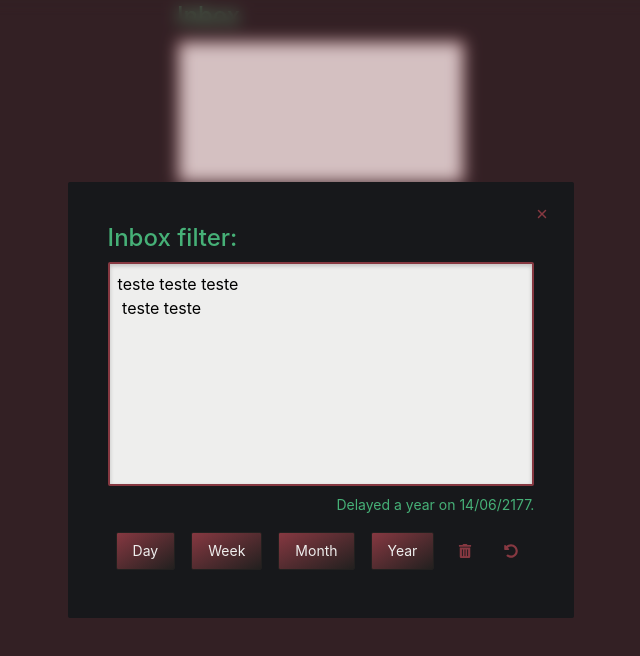
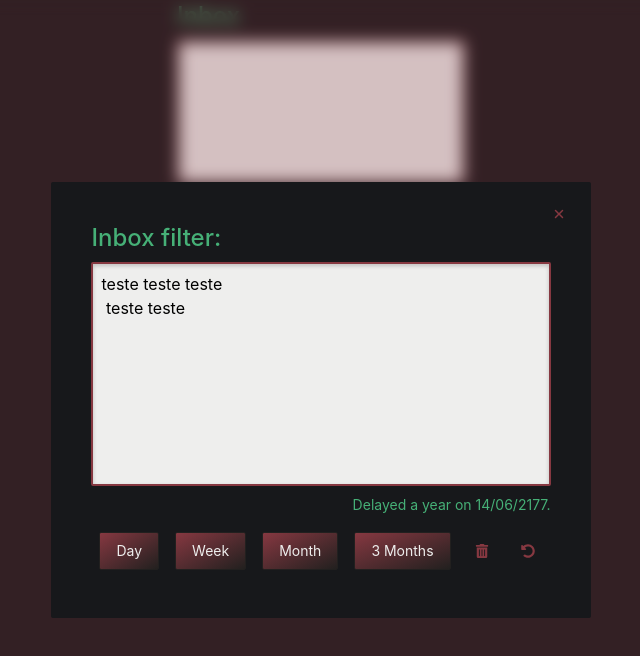
Before and after one commit to Z3ROO/inbox, a React (Vite) app: page / in a window 1280 px wide. Both pictures are taken after a click on the button "Free". Shown: the top 656 px of the page, without its empty margins (319-959 px from the left). Built offline with nearby package versions, Linux system fonts and the light colour scheme.

Commit message:
change 'year' button to '3 months'

```diff
--- a/src/features/inbox/components/FilterPanel.tsx
+++ b/src/features/inbox/components/FilterPanel.tsx
@@ -83,7 +83,7 @@ function Controlls() {
   return (
     <div className="flex justify-between mt-2 text-sm">
       {
-        ['Day', 'Week', 'Month', 'Year'].map(amount => (
+        ['Day', 'Week', 'Month', '3 Months'].map(amount => (
           <BtnPrimary
             onClick={() => updateInboxItem(amount.toLowerCase() as InboxDelayAmounts)}
           >{amount}</BtnPrimary>
```
